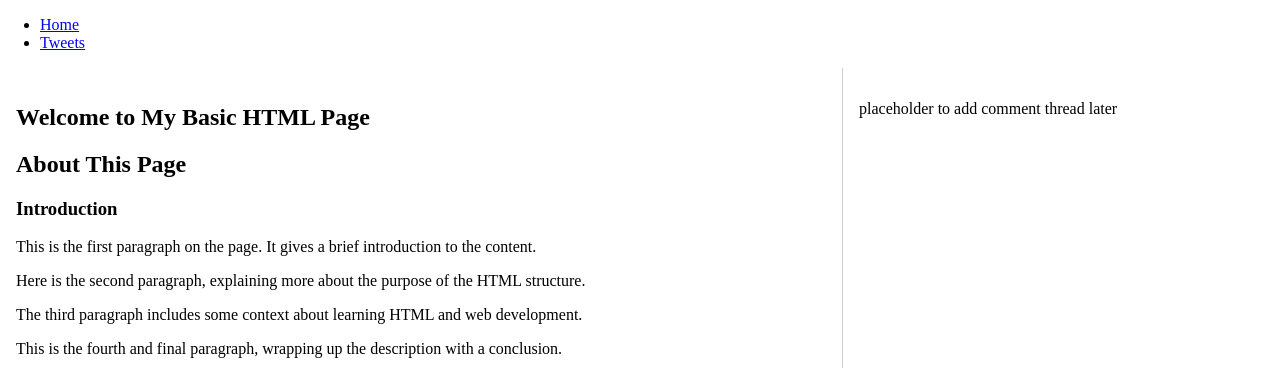
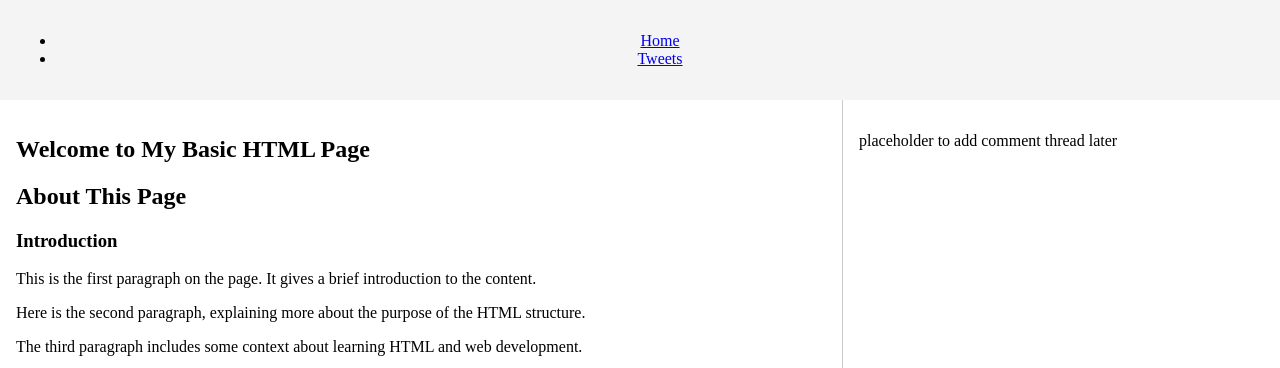
Before and after one commit to mustaphaisml97/alx_html_css, a plain HTML site: page css_basic/index.html in a window 1280 px wide. Shown: the top 368 px of the page. Drawn offline with Linux system fonts and the light colour scheme; grey boxes are pictures that could not be loaded.

Commit message:
styles.css

```diff
--- a/css_basic/styles.css
+++ b/css_basic/styles.css
@@ -1,3 +1,32 @@
+/* Make body a flex container in column direction */
+body {
+  display: flex;
+  flex-direction: column;
+  height: 100vh; /* Ensure the body takes the full height of the viewport */
+  margin: 0;
+}
+
+/* Make main a flex container in row direction */
+main {
+  display: flex;
+  flex-direction: row;
+  flex: auto; /* Let it grow to fill available space */
+}
+
+/* Article takes 2/3 of space */
+article {
+  flex: 2;
+  overflow-y: auto; /* Enable vertical scrolling if content overflows */
+  padding: 1rem;
+  border-right: 1px solid #ccc; /* Optional: for separation */
+}
+
+/* Aside takes 1/3 of space */
+aside {
+  flex: 1;
+  overflow-y: auto; /* Enable vertical scrolling */
+  padding: 1rem;
+}
 /* Make body a flex container in column direction */
 body {
   display: flex;
@@ -29,4 +58,13 @@ aside {
 }
 
 /* Optional styles for header and footer */
+header,
+footer {
+  background-color: #f4f4f4;
+  padding: 1rem;
+  text-align: center;
+}
+
+
+/* Optional styles for header and footer */
 he
```
